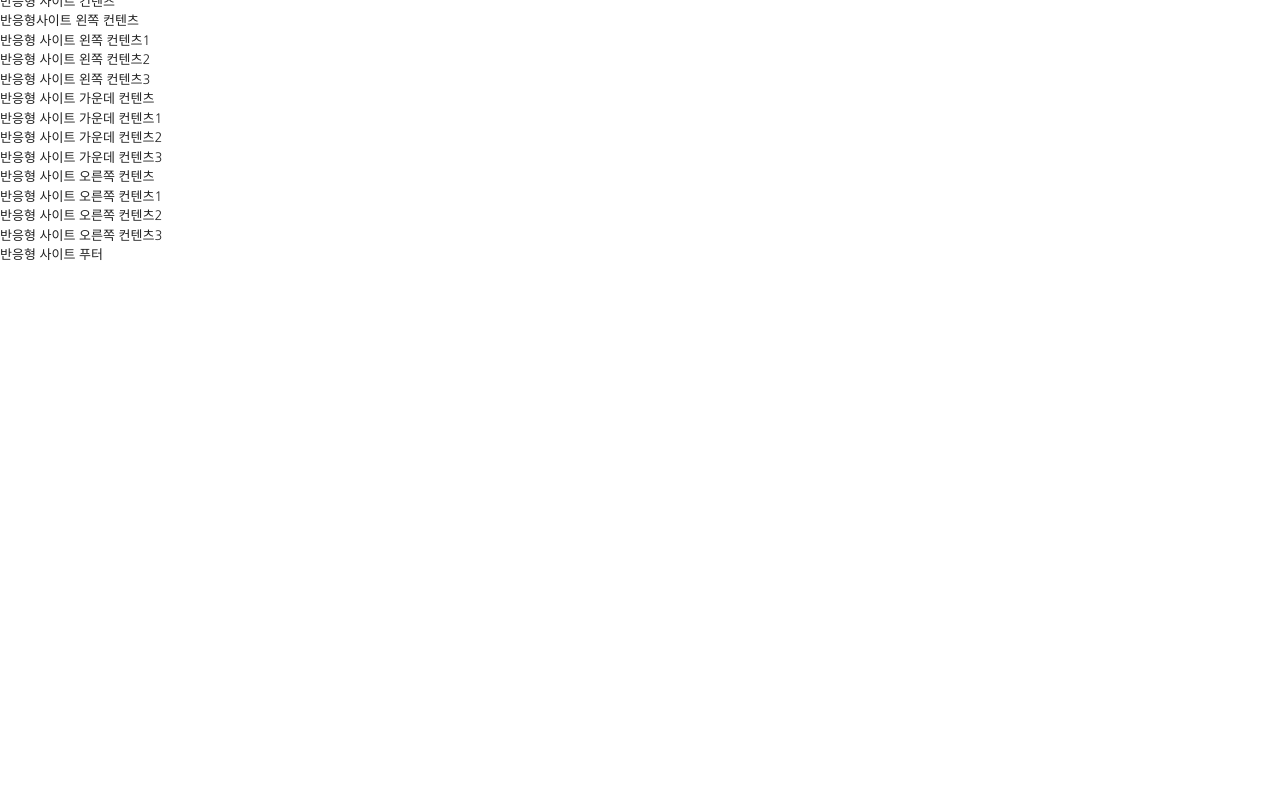
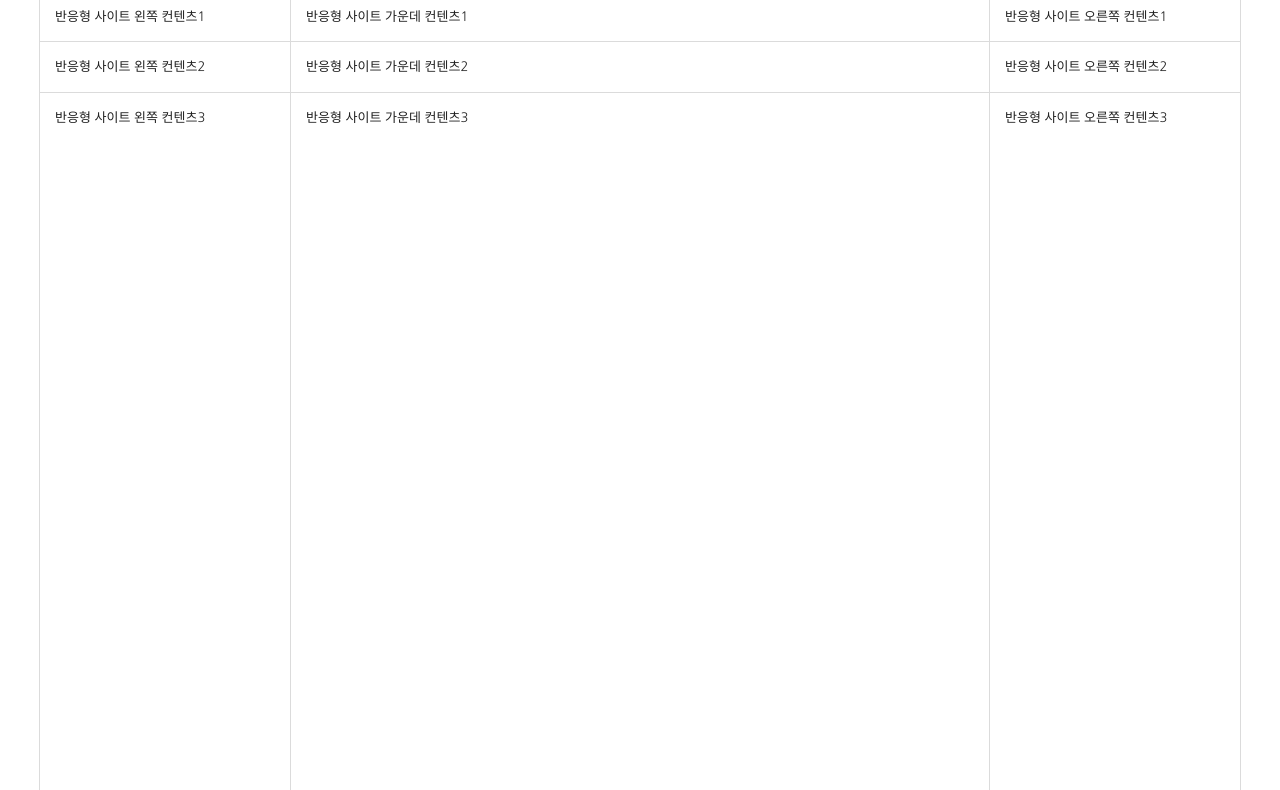
Before and after one commit to dlgmltjr0925/reponsive-web-tutorial, a website: page public/index.html in a window 1280 px wide. Shown: the part 394-1184 px from the top of the page. Before the commit the page ends 800 px from the top, so only its background shows below. Drawn offline with Linux system fonts and the light colour scheme; a web font is replaced by a local one.

Commit message:
컨텐츠 레이아웃

```diff
--- a/public/css/style.css
+++ b/public/css/style.css
@@ -10,9 +10,36 @@ body {
 #title {
   background: #eaf7fd;
 }
+#contents {
+}
+#contents .container {
+  border-right: 1px solid #dbdbdb;
+  border-left: 1px solid #dbdbdb;
+}
+#cont_left {
+  float: left;
+  width: 250px;
+}
+#cont_center {
+  overflow: hidden;
+  min-height: 1000px;
+  margin-right: 250px;
+  border-right: 1px solid #dbdbdb;
+  border-left: 1px solid #dbdbdb;
+}
+#cont_right {
+  position: absolute;
+  top: 0;
+  right: 0;
+  width: 250px;
+}
+#footer {
+  border-top: 1px solid #dbdbdb;
+}
 
 /* 컨테이너 */
 .container {
+  position: relative;
   width: 1200px;
   margin: 0 auto;
   /* background: rgba(0, 0, 0, 0.3); */
@@ -211,6 +238,34 @@ body {
   box-shadow: inset 0 0 0 3px rgba(75, 154, 191, 0.9),
     inset 0 0 0 100px rgba(0, 0, 0, 0.1);
 }
+
+/* 컨텐츠 영역 */
+.column {
+  padding: 15px;
+  border-bottom: 1px solid #dbdbdb;
+}
+.column.col1 {
+}
+.column.col2 {
+}
+.column.col3 {
+  border-bottom: 0;
+}
+.column.col4 {
+}
+.column.col5 {
+}
+.column.col6 {
+  border-bottom: 0;
+}
+.column.col7 {
+}
+.column.col8 {
+}
+.column.col9 {
+  border-bottom: 0;
+}
+
 /* mediaquery */
 /* 화면너비 0 ~ 1220px */
 @media (max-width: 1220px) {
@@ -222,6 +277,9 @@ body {
   }
   .title .btn {
     right: 5px;
+  }
+  #contents .container {
+    border: 0;
   }
 }
 /* 화면너비 0 ~ 1024px */
@@ -245,9 +303,26 @@ body {
   .nav > div ol {
     margin-bottom: 10px;
   }
+
+  #cont_right {
+    position: static;
+    width: 100%;
+    border-top: 1px solid #dbdbdb;
+  }
+  #cont_center {
+    margin-right: 0;
+    border-right: 0;
+  }
 }
 /* 화면너비 0 ~ 768px */
 @media (max-width: 768px) {
+  #cont_left {
+    float: none;
+    width: 100%;
+  }
+  #cont_center {
+    border-left: 0;
+  }
 }
 /* 화면너비 0 ~ 600px */
 @media (max-width: 600px) {
--- a/public/index.html
+++ b/public/index.html
@@ -162,32 +162,39 @@
             </div>
         </div>
     </article>
+    <!-- //title -->
     <main>
-        <section>
-            <h2>반응형 사이트 컨텐츠</h2>
-            <section>
-                <h3>반응형사이트 왼쪽 컨텐츠</h3>
-                <article><h4>반응형 사이트 왼쪽 컨텐츠1</h4></article>
-                <article><h4>반응형 사이트 왼쪽 컨텐츠2</h4></article>
-                <article><h4>반응형 사이트 왼쪽 컨텐츠3</h4></article>
-            </section>
-            <section>
-                <h3>반응형 사이트 가운데 컨텐츠</h3>
-                <article><h4>반응형 사이트 가운데 컨텐츠1</h4></article>
-                <article><h4>반응형 사이트 가운데 컨텐츠2</h4></article>
-                <article><h4>반응형 사이트 가운데 컨텐츠3</h4></article>
-            </section>
-            <section>
-                <h3>반응형 사이트 오른쪽 컨텐츠  </h3>
-                <article><h4>반응형 사이트 오른쪽 컨텐츠1</h4></article>
-                <article><h4>반응형 사이트 오른쪽 컨텐츠2</h4></article>
-                <article><h4>반응형 사이트 오른쪽 컨텐츠3</h4></article>
-            </section>
+        <section id='contents'>
+            <div class="container">
+                <h2 class="ir_su">반응형 사이트 컨텐츠</h2>
+                <section id="cont_left">
+                    <h3 class="ir_su">반응형사이트 왼쪽 컨텐츠</h3>
+                    <article class="column col1"><h4>반응형 사이트 왼쪽 컨텐츠1</h4></article>
+                    <article class="column col2"><h4>반응형 사이트 왼쪽 컨텐츠2</h4></article>
+                    <article class="column col3"><h4>반응형 사이트 왼쪽 컨텐츠3</h4></article>
+                </section>
+                <section id="cont_center">
+                    <h3 class="ir_su">반응형 사이트 가운데 컨텐츠</h3>
+                    <article class="column col4"><h4>반응형 사이트 가운데 컨텐츠1</h4></article>
+                    <article class="column col5"><h4>반응형 사이트 가운데 컨텐츠2</h4></article>
+                    <article class="column col6"><h4>반응형 사이트 가운데 컨텐츠3</h4></article>
+                </section>
+                <section id="cont_right">
+                    <h3 class="ir_su">반응형 사이트 오른쪽 컨텐츠</h3>
+                    <article class="column col7"><h4>반응형 사이트 오른쪽 컨텐츠1</h4></article>
+                    <article class="column col8"><h4>반응형 사이트 오른쪽 컨텐츠2</h4></article>
+                    <article class="column col9"><h4>반응형 사이트 오른쪽 컨텐츠3</h4></article>
+                </section>
+            </div>
         </section>
+        <!-- //contents -->
     </main>
-    <footer>
-        <h2>반응형 사이트 푸터</h2>
+    <footer id='footer'>
+        <div class="container">
+            <h2>반응형 사이트 푸터</h2>
+        </div>
     </footer>
+    <!-- //footer -->
 
     <!-- JavaScript Libraries -->
     <script src="js/jquery.min_1.12.4.js"></script>
```
